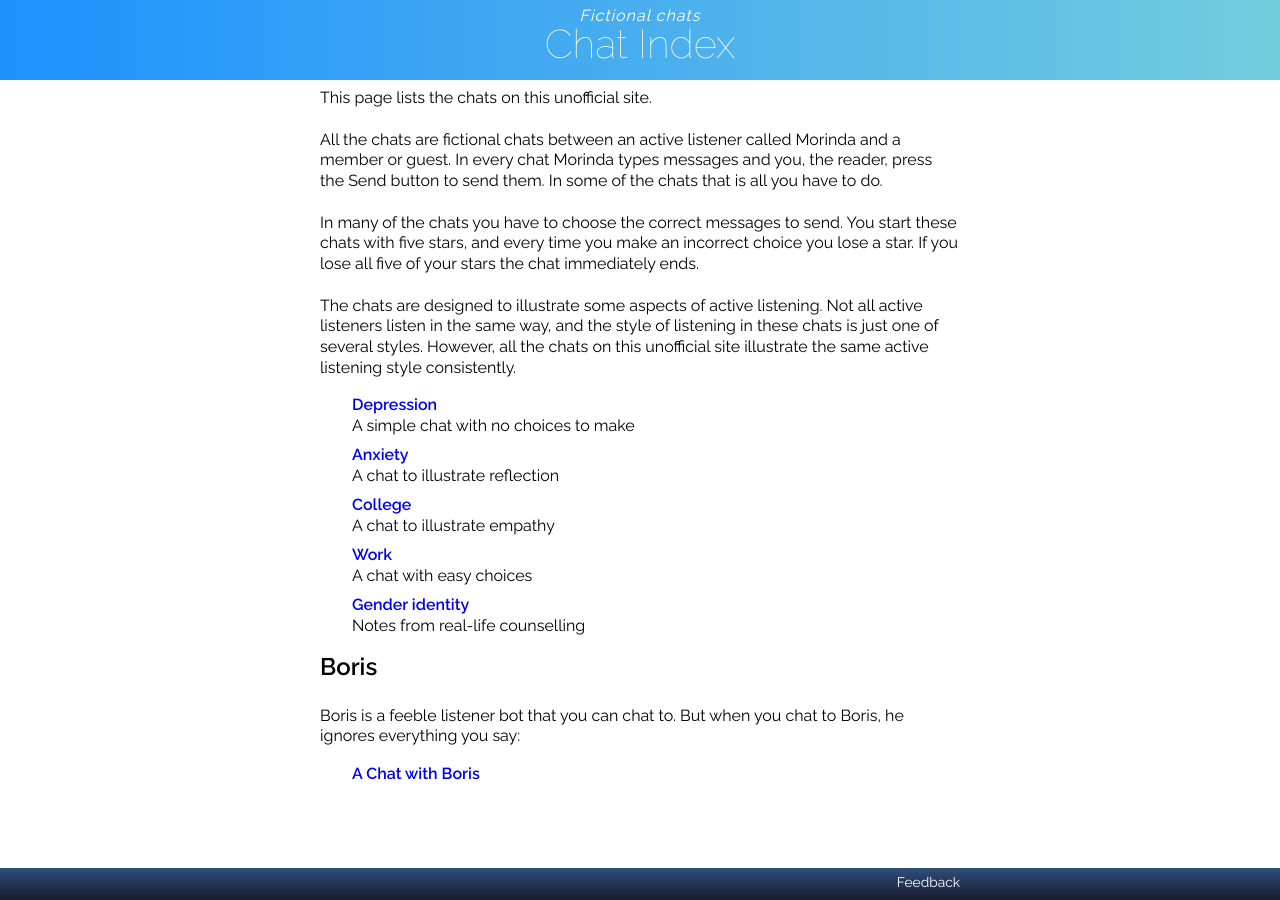
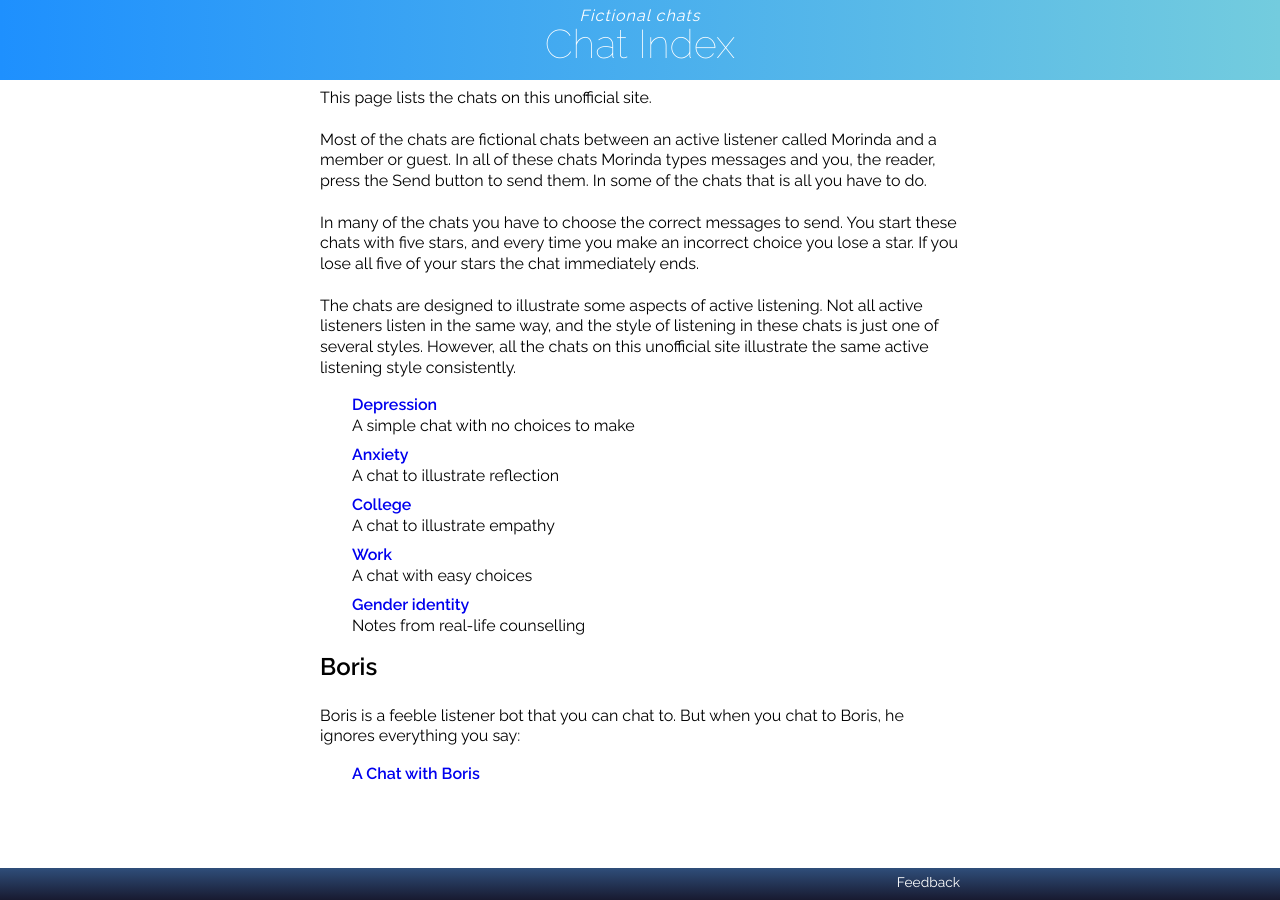
Before and after one commit to RarelyCharlie/rarelycharlie.github.io, a Jekyll site: the page built from _chat/index.md, in a window 1280 px wide. Built offline with Jekyll 4.4.1, drawn with Linux system fonts in a browser that asks for light colours; nearby versions of some CDN libraries.

Commit message:
Update index.md

```diff
--- a/_chat/index.md
+++ b/_chat/index.md
@@ -5,7 +5,7 @@ class: index
 ---
 This page lists the chats on this unofficial site.
 
-All the chats are fictional chats between an active listener called Morinda and a member or guest. In every chat Morinda types messages and you, the reader, press the Send button to send them. In some of the chats that is all you have to do.
+Most of the chats are fictional chats between an active listener called Morinda and a member or guest. In all of these chats Morinda types messages and you, the reader, press the Send button to send them. In some of the chats that is all you have to do.
 
 In many of the chats you have to choose the correct messages to send. You start these chats with five stars, and every time you make an incorrect choice you lose a star. If you lose all five of your stars the chat immediately ends.
 
```
